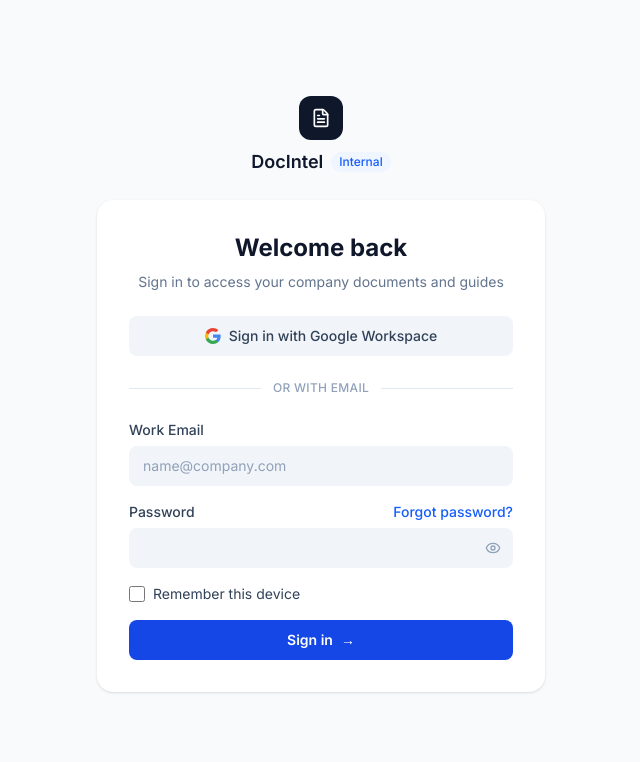
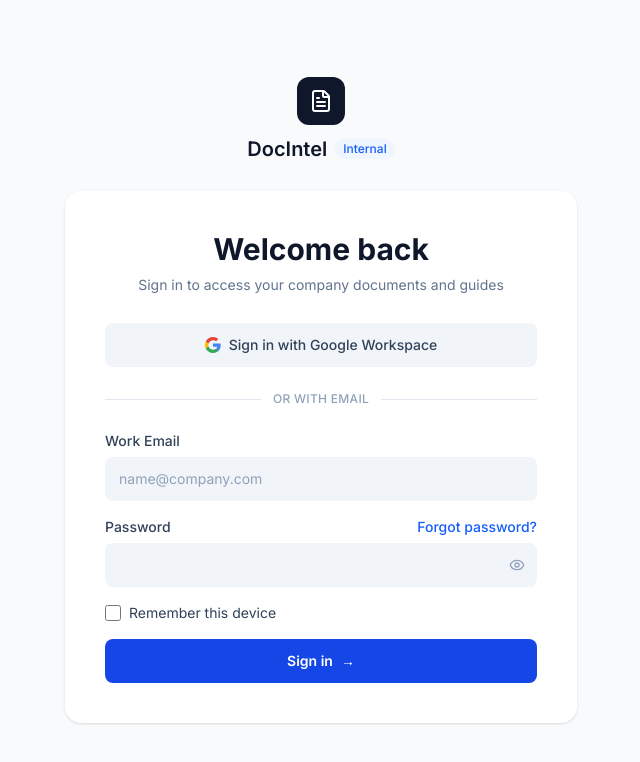
Before and after one commit to jehoosei5/Enterprise-Document-Intelligence-RAG-Platform, a React (Vite) app in the folder frontend/: page / in a window 1280 px wide. Shown: the top 762 px of the page, without its empty margins (319-959 px from the left). Built offline with nearby package versions, Linux system fonts and the light colour scheme.

Commit message:
feat(frontend): enhance LoginPage UI with improved layout and styling

```diff
--- a/frontend/src/pages/LoginPage.tsx
+++ b/frontend/src/pages/LoginPage.tsx
@@ -40,22 +40,22 @@ export default function LoginPage() {
   }
 
   return (
-    <div className="flex min-h-screen items-start justify-center bg-slate-50 px-4 pt-24 pb-12">
-      <div className="w-full max-w-md">
-        <div className="mb-6 flex flex-col items-center gap-2">
-          <div className="flex h-11 w-11 items-center justify-center rounded-xl bg-slate-900">
-            <FileText className="h-5 w-5 text-white" />
+    <div className="flex min-h-screen items-center justify-center bg-slate-50 px-4 py-12">
+      <div className="w-full max-w-lg">
+        <div className="mb-7 flex flex-col items-center gap-2.5">
+          <div className="flex h-12 w-12 items-center justify-center rounded-xl bg-slate-900">
+            <FileText className="h-6 w-6 text-white" />
           </div>
           <div className="flex items-center gap-2">
-            <span className="text-lg font-semibold text-slate-900">DocIntel</span>
+            <span className="text-xl font-semibold text-slate-900">DocIntel</span>
             <span className="rounded-full bg-blue-50 px-2 py-0.5 text-xs font-medium text-blue-600">
               Internal
             </span>
           </div>
         </div>
 
-        <div className="rounded-2xl bg-white p-8 shadow-sm">
-          <h1 className="text-center text-2xl font-bold text-slate-900">Welcome back</h1>
+        <div className="rounded-2xl bg-white p-10 shadow-sm">
+          <h1 className="text-center text-3xl font-bold text-slate-900">Welcome back</h1>
           <p className="mt-2 text-center text-sm text-slate-500">
             Sign in to access your company documents and guides
           </p>
@@ -63,7 +63,7 @@ export default function LoginPage() {
           <button
             type="button"
             onClick={handleGoogleSignIn}
-            className="mt-6 flex w-full items-center justify-center gap-2 rounded-lg bg-slate-100 px-4 py-2.5 text-sm font-medium text-slate-700 transition hover:bg-slate-200"
+            className="mt-7 flex w-full items-center justify-center gap-2 rounded-lg bg-slate-100 px-4 py-3 text-sm font-medium text-slate-700 transition hover:bg-slate-200"
           >
             <GoogleIcon />
             Sign in with Google Workspace
@@ -89,7 +89,7 @@ export default function LoginPage() {
                 placeholder="name@company.com"
                 value={email}
                 onChange={(e) => setEmail(e.target.value)}
-                className="w-full rounded-lg bg-slate-100 px-3.5 py-2.5 text-sm text-slate-900 placeholder:text-slate-400 outline-none ring-blue-500 focus:ring-2"
+                className="w-full rounded-lg bg-slate-100 px-3.5 py-3 text-sm text-slate-900 placeholder:text-slate-400 outline-none ring-blue-500 focus:ring-2"
               />
             </div>
 
@@ -109,7 +109,7 @@ export default function LoginPage() {
                   autoComplete="current-password"
                   value={password}
                   onChange={(e) => setPassword(e.target.value)}
-                  className="w-full rounded-lg bg-slate-100 px-3.5 py-2.5 pr-10 text-sm text-slate-900 outline-none ring-blue-500 focus:ring-2"
+                  className="w-full rounded-lg bg-slate-100 px-3.5 py-3 pr-10 text-sm text-slate-900 outline-none ring-blue-500 focus:ring-2"
                 />
                 <button
                   type="button"
@@ -134,7 +134,7 @@ export default function LoginPage() {
 
             <button
               type="submit"
-              className="flex w-full items-center justify-center gap-2 rounded-lg bg-blue-700 px-4 py-2.5 text-sm font-semibold text-white transition hover:bg-blue-800"
+              className="flex w-full items-center justify-center gap-2 rounded-lg bg-blue-700 px-4 py-3 text-sm font-semibold text-white transition hover:bg-blue-800"
             >
               Sign in
               <span aria-hidden="true">&rarr;</span>
```
